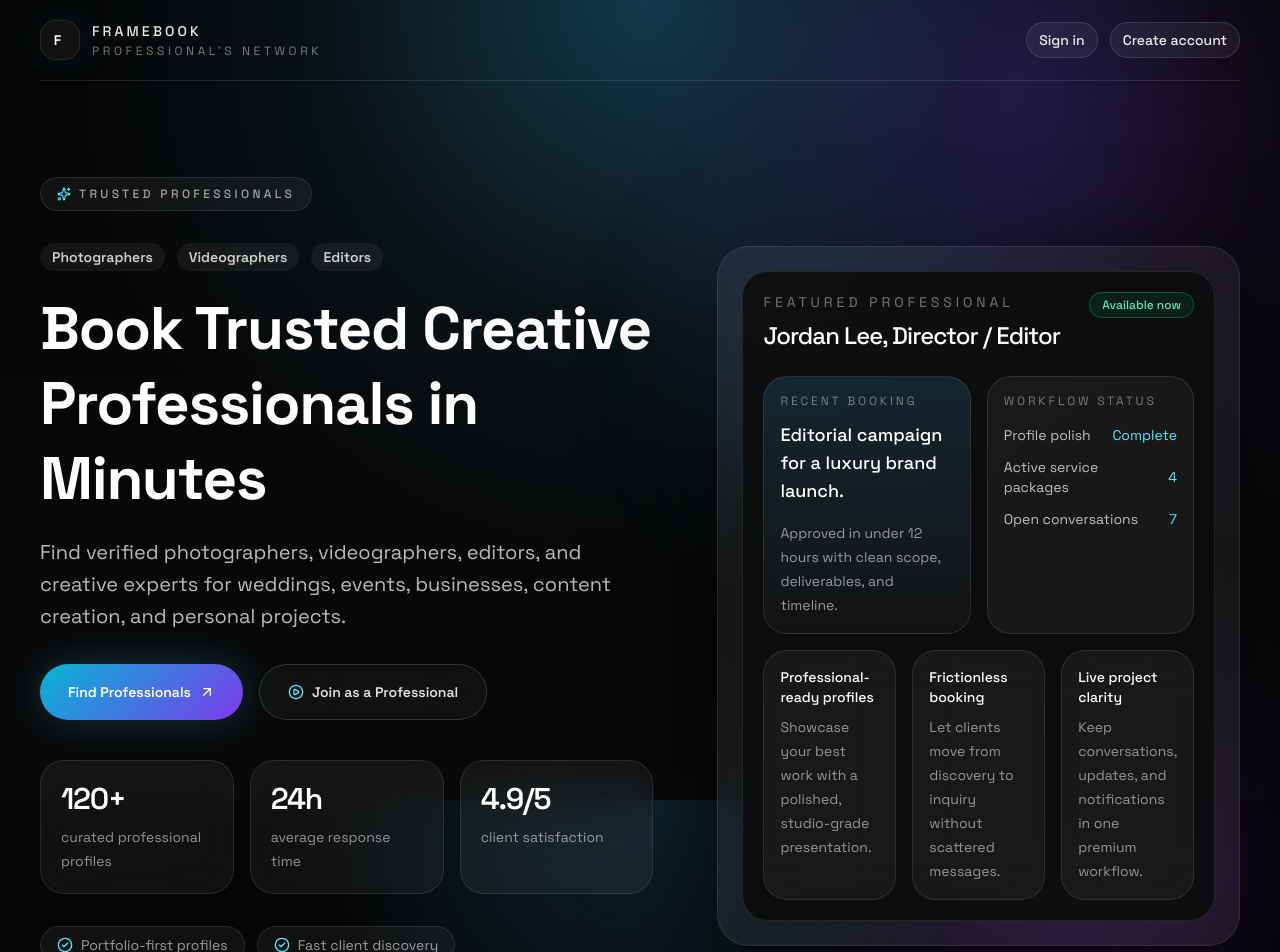
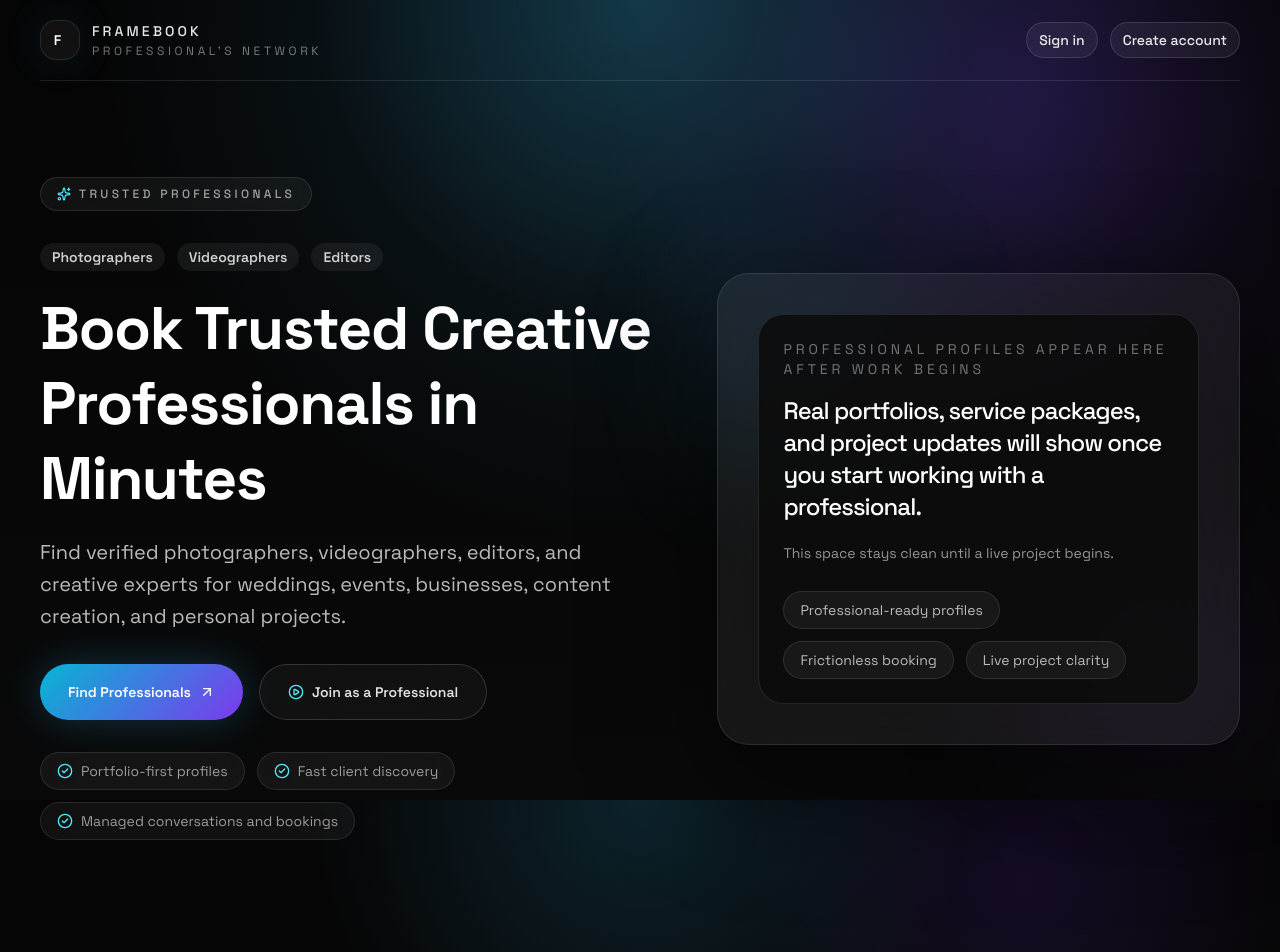
Before and after one commit to moneymovest/studio-by-ashish, a Next.js app: page / in a window 1280 px wide. Shown: the top 952 px of the page. Built offline with nearby package versions, Linux system fonts and the light colour scheme; no server answers.

Commit message:
Remove demo placeholder content from hero and signup

```diff
--- a/app/signup/page.tsx
+++ b/app/signup/page.tsx
@@ -111,7 +111,7 @@ export default function SignupPage() {
           <input
             id="full_name"
             title="full name"
-            placeholder="Jordan Lee"
+            placeholder="Your full name"
             type="text"
             value={name}
             onChange={(e) => setName(e.target.value)}
--- a/components/landing/hero.tsx
+++ b/components/landing/hero.tsx
@@ -10,12 +10,6 @@ const trustPoints = [
   "Portfolio-first profiles",
   "Fast client discovery",
   "Managed conversations and bookings",
-];
-
-const metrics = [
-  { value: "120+", label: "curated professional profiles" },
-  { value: "24h", label: "average response time" },
-  { value: "4.9/5", label: "client satisfaction" },
 ];
 
 const featureCards = [
@@ -104,25 +98,6 @@ export function Hero() {
           </motion.div>
         </div>
 
-        <div className="grid gap-4 pt-2 sm:grid-cols-3">
-          {metrics.map((metric, index) => (
-            <motion.div
-              key={metric.label}
-              initial={{ opacity: 0, y: 16 }}
-              animate={{ opacity: 1, y: 0 }}
-              transition={{ duration: 0.5, delay: 0.35 + 0.08 * index }}
-              className="rounded-3xl border border-white/10 bg-white/5 p-5 backdrop-blur-xl"
-            >
-              <p className="text-3xl font-semibold tracking-[-0.04em] text-white">
-                {metric.value}
-              </p>
-              <p className="mt-2 text-sm leading-6 text-white/54">
-                {metric.label}
-              </p>
-            </motion.div>
-          ))}
-        </div>
-
         <div className="flex flex-wrap items-center gap-3 text-sm text-white/58">
           {trustPoints.map((point) => (
             <div
@@ -142,69 +117,28 @@ export function Hero() {
         transition={{ duration: 0.8, delay: 0.15, ease: [0.22, 1, 0.36, 1] }}
         className="relative"
       >
-        <div className="absolute inset-0 -z-10 rounded-[2rem] bg-[radial-gradient(circle_at_top_left,rgba(56,189,248,0.2),transparent_35%),radial-gradient(circle_at_bottom_right,rgba(124,58,237,0.22),transparent_42%)] blur-3xl" />
+        <div className="absolute inset-0 -z-10 rounded-[2rem] bg-[radial-gradient(circle_at_top_left,rgba(56,189,248,0.18),transparent_35%),radial-gradient(circle_at_bottom_right,rgba(124,58,237,0.18),transparent_42%)] blur-3xl" />
 
-        <div className="rounded-[2rem] border border-white/10 bg-white/6 p-4 shadow-[0_40px_120px_rgba(0,0,0,0.55)] backdrop-blur-2xl sm:p-6">
-          <div className="rounded-[1.6rem] border border-white/10 bg-[#0d0d0d]/90 p-5">
-            <div className="flex items-start justify-between gap-4">
-              <div>
-                <p className="text-sm uppercase tracking-[0.28em] text-white/42">
-                  featured professional
-                </p>
-                <h2 className="mt-2 text-2xl font-medium tracking-[-0.04em] text-white">
-                  Jordan Lee, Director / Editor
-                </h2>
-              </div>
-              <div className="rounded-full border border-emerald-400/30 bg-emerald-400/10 px-3 py-1 text-xs font-medium text-emerald-300">
-                Available now
-              </div>
-            </div>
+        <div className="rounded-[2rem] border border-white/10 bg-white/6 p-8 shadow-[0_40px_120px_rgba(0,0,0,0.55)] backdrop-blur-2xl sm:p-10">
+          <div className="rounded-[1.6rem] border border-white/10 bg-[#0d0d0d]/90 p-6">
+            <p className="text-sm uppercase tracking-[0.28em] text-white/42">
+              professional profiles appear here after work begins
+            </p>
+            <h2 className="mt-4 text-2xl font-medium tracking-[-0.04em] text-white">
+              Real portfolios, service packages, and project updates will show
+              once you start working with a professional.
+            </h2>
+            <p className="mt-4 max-w-xl text-sm leading-7 text-white/56">
+              This space stays clean until a live project begins.
+            </p>
 
-            <div className="mt-6 grid gap-4 sm:grid-cols-2">
-              <div className="rounded-3xl border border-white/10 bg-[linear-gradient(180deg,rgba(56,189,248,0.14),rgba(255,255,255,0.03))] p-4">
-                <p className="text-xs uppercase tracking-[0.24em] text-white/42">
-                  Recent booking
-                </p>
-                <p className="mt-3 text-lg font-medium text-white">
-                  Editorial campaign for a luxury brand launch.
-                </p>
-                <p className="mt-4 text-sm leading-6 text-white/56">
-                  Approved in under 12 hours with clean scope, deliverables, and
-                  timeline.
-                </p>
-              </div>
-
-              <div className="rounded-3xl border border-white/10 bg-white/5 p-4">
-                <p className="text-xs uppercase tracking-[0.24em] text-white/42">
-                  Workflow status
-                </p>
-                <ul className="mt-4 space-y-3 text-sm text-white/72">
-                  <li className="flex items-center justify-between gap-4">
-                    <span>Profile polish</span>
-                    <span className="text-cyan-300">Complete</span>
-                  </li>
-                  <li className="flex items-center justify-between gap-4">
-                    <span>Active service packages</span>
-                    <span className="text-cyan-300">4</span>
-                  </li>
-                  <li className="flex items-center justify-between gap-4">
-                    <span>Open conversations</span>
-                    <span className="text-cyan-300">7</span>
-                  </li>
-                </ul>
-              </div>
-            </div>
-
-            <div className="mt-4 grid gap-4 sm:grid-cols-3">
+            <div className="mt-6 flex flex-wrap gap-3">
               {featureCards.map((card) => (
                 <div
                   key={card.title}
-                  className="rounded-3xl border border-white/10 bg-white/5 p-4 backdrop-blur-xl"
+                  className="rounded-full border border-white/10 bg-white/5 px-4 py-2 text-sm text-white/70"
                 >
-                  <p className="text-sm font-medium text-white">{card.title}</p>
-                  <p className="mt-2 text-sm leading-6 text-white/54">
-                    {card.body}
-                  </p>
+                  {card.title}
                 </div>
               ))}
             </div>
```
